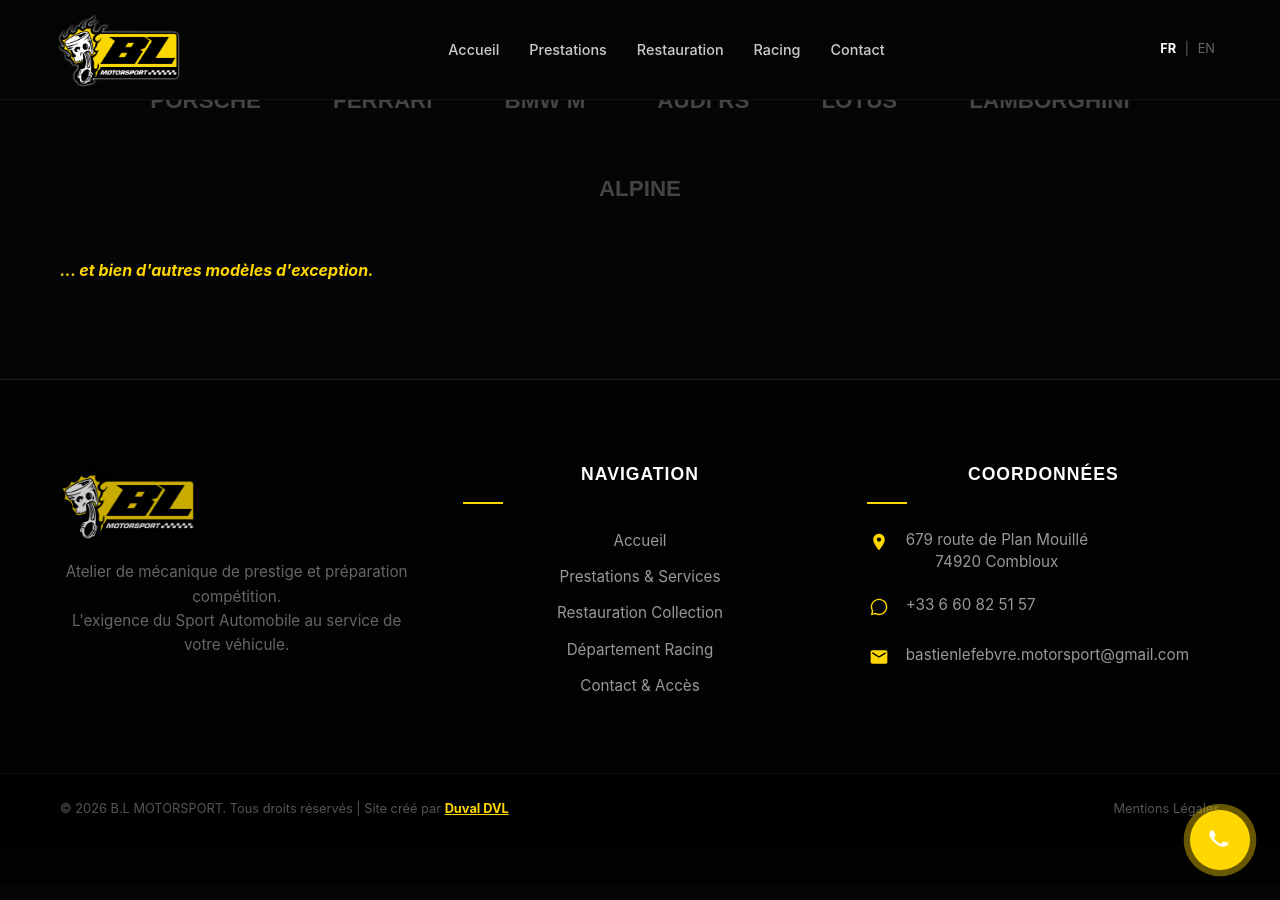
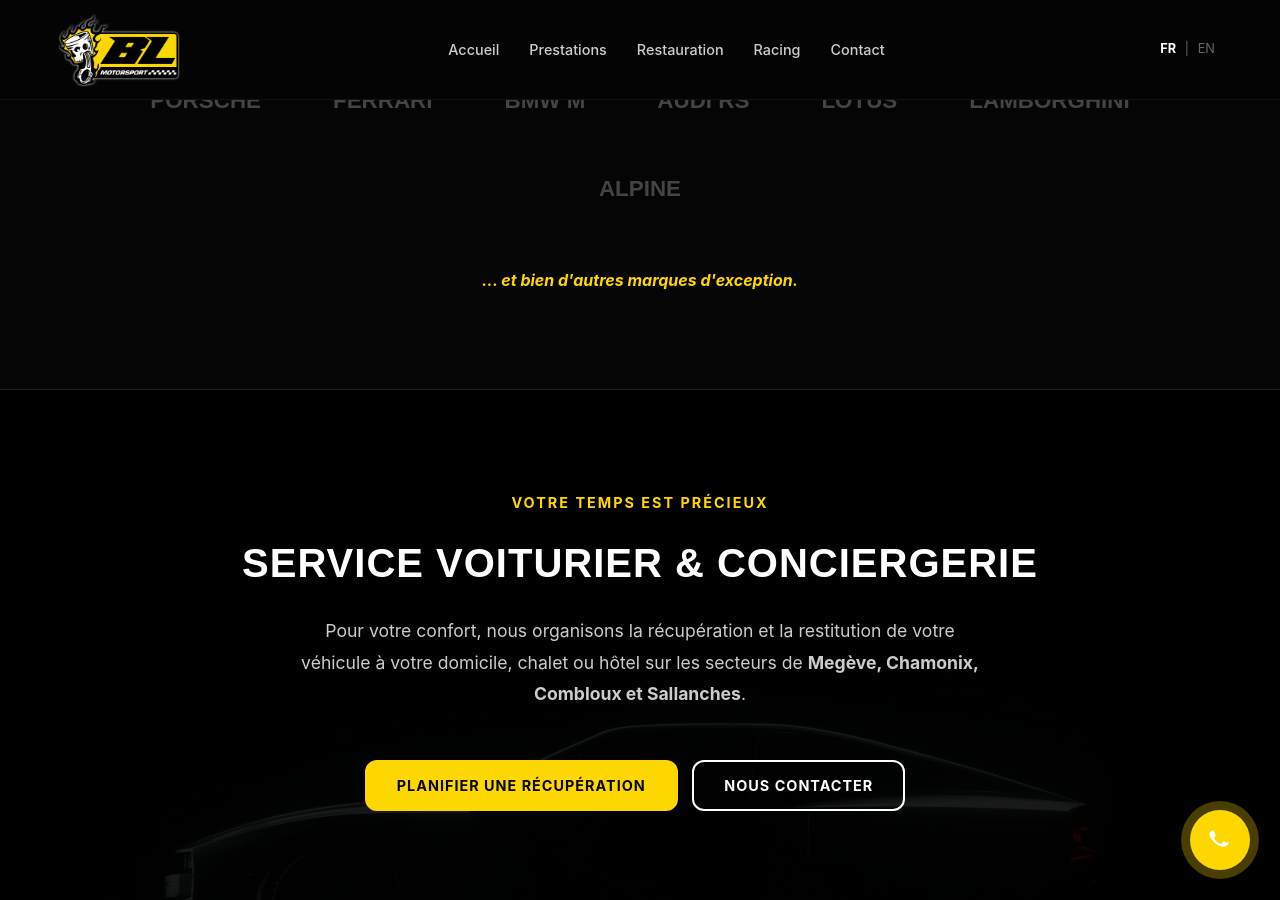
Before and after one commit to DuvalDVL/bl-motorsport, a Jekyll site: the page built from fr/entretien-porsche-prestige.html, in a window 1280 px wide and 900 px high, scrolled down 1958 px. Built offline with Jekyll 4.4.1, drawn with Linux system fonts in a browser that asks for light colours.

Commit message:
Update entretien-porsche-prestige.html

```diff
--- a/fr/entretien-porsche-prestige.html
+++ b/fr/entretien-porsche-prestige.html
@@ -81,8 +81,22 @@ lang: fr
       <span class="brand-item">ALPINE</span>
     </div>
 
-    <p style="margin-top: 40px; color: #FFD700; font-style: italic; font-weight: bold;">
-      ... et bien d'autres modèles d'exception.
+    <p style="margin-top: 50px; color: #FFD700; font-style: italic; font-weight: bold; text-align: center; width: 100%;">
+      ... et bien d'autres marques d'exception.
     </p>
   </div>
 </section>
+
+<section style="padding: 100px 0; background: linear-gradient(rgba(0,0,0,0.9), rgba(0,0,0,0.9)), url('{{ '/assets/img/hero-bg.jpg' | relative_url }}'); background-size: cover; background-attachment: fixed; text-align: center; border-top: 1px solid #222;">
+  <div class="container">
+    <span style="color: #FFD700; font-weight: bold; letter-spacing: 2px; font-size: 0.9rem; text-transform: uppercase;">Votre temps est précieux</span>
+    <h2 style="font-size: 2.5rem; margin-top: 15px; margin-bottom: 20px;">SERVICE VOITURIER & CONCIERGERIE</h2>
+    <p style="color: #ccc; max-width: 700px; margin: 0 auto 40px auto; font-size: 1.1rem; line-height: 1.8;">
+      Pour votre confort, nous organisons la récupération et la restitution de votre véhicule à votre domicile, chalet ou hôtel sur les secteurs de <strong>Megève, Chamonix, Combloux et Sallanches</strong>.
+    </p>
+    <div class="hero-actions">
+      <a href="{{ site.company.whatsapp_link }}" class="btn btn-primary">Planifier une récupération</a>
+      <a href="{{ site.baseurl }}/fr/contact" class="btn btn-outline">Nous contacter</a>
+    </div>
+  </div>
+</section>
```
